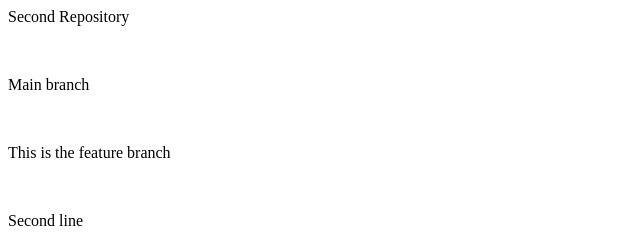
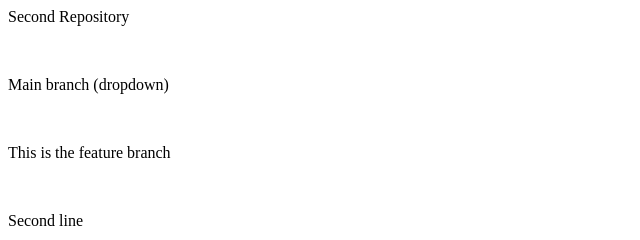
Before and after one commit to Ritvik896/LocalRepo, a plain HTML site: page index.html in a window 1280 px wide. Shown: the full height of the page, 0-640 px from the left. Drawn offline with Linux system fonts and the light colour scheme.

```diff
--- a/index.html
+++ b/index.html
@@ -1,6 +1,6 @@
 <p>Second Repository</p>
 <br>
-<p>Main branch</p>
+<p>Main branch (dropdown) </p>
 <br>
 <p>This is the feature branch</p>
 <br>
```
